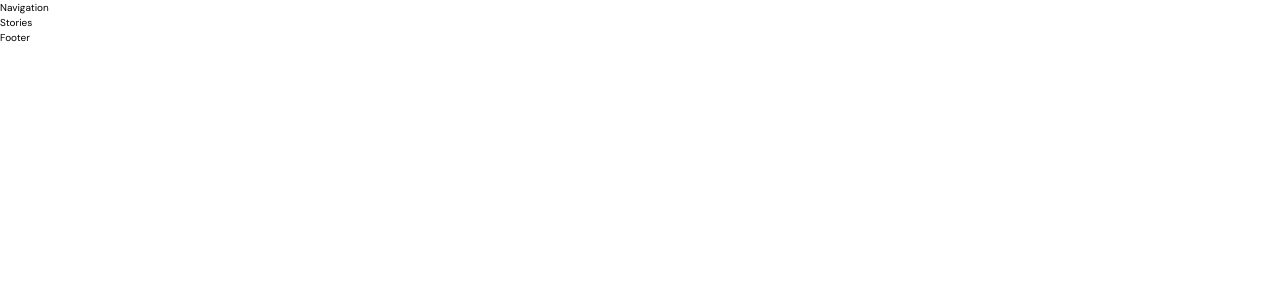
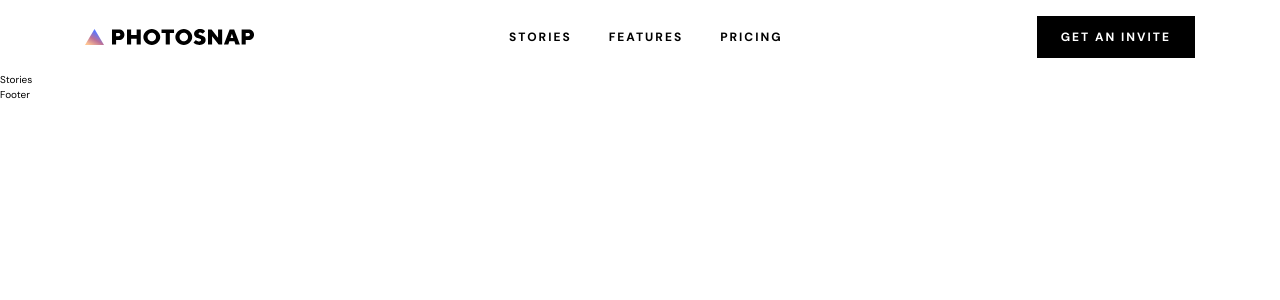
Before and after one commit to Inithar/Photosnap, a React (Vite) app: page /stories in a window 1280 px wide. Shown: the top 300 px of the page. Built offline with nearby package versions, Linux system fonts and the light colour scheme.

Commit message:
added Navigation compoenent

```diff
--- a/src/components/atoms/Button/index.tsx
+++ b/src/components/atoms/Button/index.tsx
@@ -9,7 +9,7 @@ interface ButtonProps extends ButtonHTMLAttributes<HTMLButtonElement> {
   variant?: 'default' | 'arrow';
 }
 
-const Button = ({ children, variant = 'arrow', theme = 'primary', ...props }: ButtonProps) => {
+const Button = ({ children, variant = 'default', theme = 'primary', ...props }: ButtonProps) => {
   const cx = classNames.bind(styles);
 
   const className = cx(props.className, 'btn', {
--- /dev/null
+++ b/src/components/atoms/Wrapper/Wrapper.module.scss
@@ -0,0 +1,5 @@
+.wrapper {
+  margin-inline: auto;
+  width: 100%;
+  max-width: 144rem;
+}
--- /dev/null
+++ b/src/components/atoms/Wrapper/index.tsx
@@ -0,0 +1,22 @@
+import { HTMLAttributes, ReactNode } from 'react';
+import classNames from 'classnames/bind';
+
+import styles from './Wrapper.module.scss';
+
+interface WrapperProps extends HTMLAttributes<HTMLDivElement> {
+  children: ReactNode;
+}
+
+const Wrapper = ({ children, ...props }: WrapperProps) => {
+  const cx = classNames.bind(styles);
+
+  const className = cx(props.className, 'wrapper');
+
+  return (
+    <div {...props} className={className}>
+      {children}
+    </div>
+  );
+};
+
+export default Wrapper;
--- a/src/components/organisms/Navigation/Navigation.module.scss
+++ b/src/components/organisms/Navigation/Navigation.module.scss
@@ -0,0 +1,94 @@
+@use '../../../scss/mixins';
+
+.container {
+  position: fixed;
+  top: 0;
+  width: 100%;
+  background-color: var(--pure-white);
+
+  & > div {
+    max-width: 119rem;
+  }
+}
+
+.separator {
+  width: 100%;
+  height: 0.1rem;
+  background-color: var(--pure-black);
+  opacity: 0.25;
+
+  @include mixins.breakpoint('md') {
+    display: none;
+  }
+}
+
+.nav {
+  display: flex;
+  justify-content: space-between;
+  align-items: center;
+  padding: 2.8rem 2.8rem 2.8rem 2.4rem;
+
+  @include mixins.breakpoint('md') {
+    padding: 1.6rem 4rem;
+  }
+
+  & > img {
+    cursor: pointer;
+  }
+
+  & > div {
+    position: absolute;
+    top: 7.2rem;
+    left: 0;
+    display: flex;
+    flex-direction: column;
+    align-items: center;
+    gap: 2rem;
+    padding: 3.2rem;
+    width: 100%;
+    background-color: var(--pure-white);
+    transform: translateX(100%);
+    transition: transform 0.5s;
+
+    a {
+      font-size: 1.5rem;
+      color: var(--pure-black);
+      font-weight: bold;
+      text-transform: uppercase;
+      letter-spacing: 0.25rem;
+      text-decoration: none;
+      transition: opacity 0.3s;
+
+      &:hover {
+        opacity: 0.3;
+      }
+    }
+
+    button {
+      width: 100%;
+    }
+
+    @include mixins.breakpoint('md') {
+      position: static;
+      flex-direction: row;
+      justify-content: center;
+      gap: 3.7rem;
+      padding: 0;
+      transform: translateX(0);
+      width: auto;
+
+      a {
+        font-size: 1.2rem;
+        letter-spacing: 0.2rem;
+      }
+
+      button {
+        display: none;
+      }
+    }
+  }
+
+  .open {
+    transform: translateX(0%);
+  }
+}
--- a/src/components/organisms/Navigation/index.tsx
+++ b/src/components/organisms/Navigation/index.tsx
@@ -1,5 +1,41 @@
+import { Link } from 'react-router-dom';
+import { useState } from 'react';
+
+import styles from './Navigation.module.scss';
+import { links } from '../../../data/layout.json';
+
+import Button from '../../atoms/Button';
+import Wrapper from '../../atoms/Wrapper';
+import useWindowSize from '../../../hooks/useWindowSize';
+
 const Navigation = () => {
-  return <div>Navigation</div>;
+  const [isOpen, setIsOpen] = useState(false);
+  const windowWidth = useWindowSize();
+
+  const handleNavigationChange = () => setIsOpen(!isOpen);
+
+  return (
+    <div className={styles.container}>
+      <Wrapper>
+        <nav className={styles.nav}>
+          <img src="./assets/shared/desktop/logo.svg" alt="Photosnap" />
+
+          <div className={isOpen ? styles.open : ''}>
+            {links.map(({ to, text }) => (
+              <Link to={to} onClick={handleNavigationChange}>
+                {text}
+              </Link>
+            ))}
+
+            <div className={styles.separator} />
+            <Button onClick={handleNavigationChange}>Get an invite</Button>
+          </div>
+
+          {windowWidth < 768 ? <img src={`./assets/shared/mobile/${isOpen ? 'close' : 'menu'}.svg`} alt="" onClick={handleNavigationChange} /> : <Button>Get an invite</Button>}
+        </nav>
+      </Wrapper>
+    </div>
+  );
 };
 
 export default Navigation;
--- a/src/components/templates/Layout/index.tsx
+++ b/src/components/templates/Layout/index.tsx
@@ -2,12 +2,14 @@ import { Outlet } from 'react-router-dom';
 import Footer from '../../organisms/Footer';
 import Navigation from '../../organisms/Navigation';
 
+const navigationHeight = '7.2rem';
+
 const Layout = () => (
-  <>
+  <div style={{ marginTop: navigationHeight }}>
     <Navigation />
     <Outlet />
     <Footer />
-  </>
+  </div>
 );
 
 export default Layout;
--- /dev/null
+++ b/src/data/layout.json
@@ -0,0 +1,16 @@
+{
+  "links": [
+    {
+      "text": "stories",
+      "to": "/stories"
+    },
+    {
+      "text": "features",
+      "to": "/features"
+    },
+    {
+      "text": "pricing",
+      "to": "/pricing"
+    }
+  ]
+}
--- /dev/null
+++ b/src/hooks/useWindowSize.tsx
@@ -0,0 +1,15 @@
+import { useState, useEffect } from 'react';
+
+const useWindowSize = () => {
+  const [width, setWidth] = useState<number>(window.innerWidth);
+
+  useEffect(() => {
+    window.addEventListener('resize', () => setWidth(window.innerWidth));
+
+    return () => window.removeEventListener('resize', () => setWidth(window.innerWidth));
+  }, []);
+
+  return width;
+};
+
+export default useWindowSize;
```
Also changed, not shown: public/assets/shared/desktop/arrow.svg (deleted).
